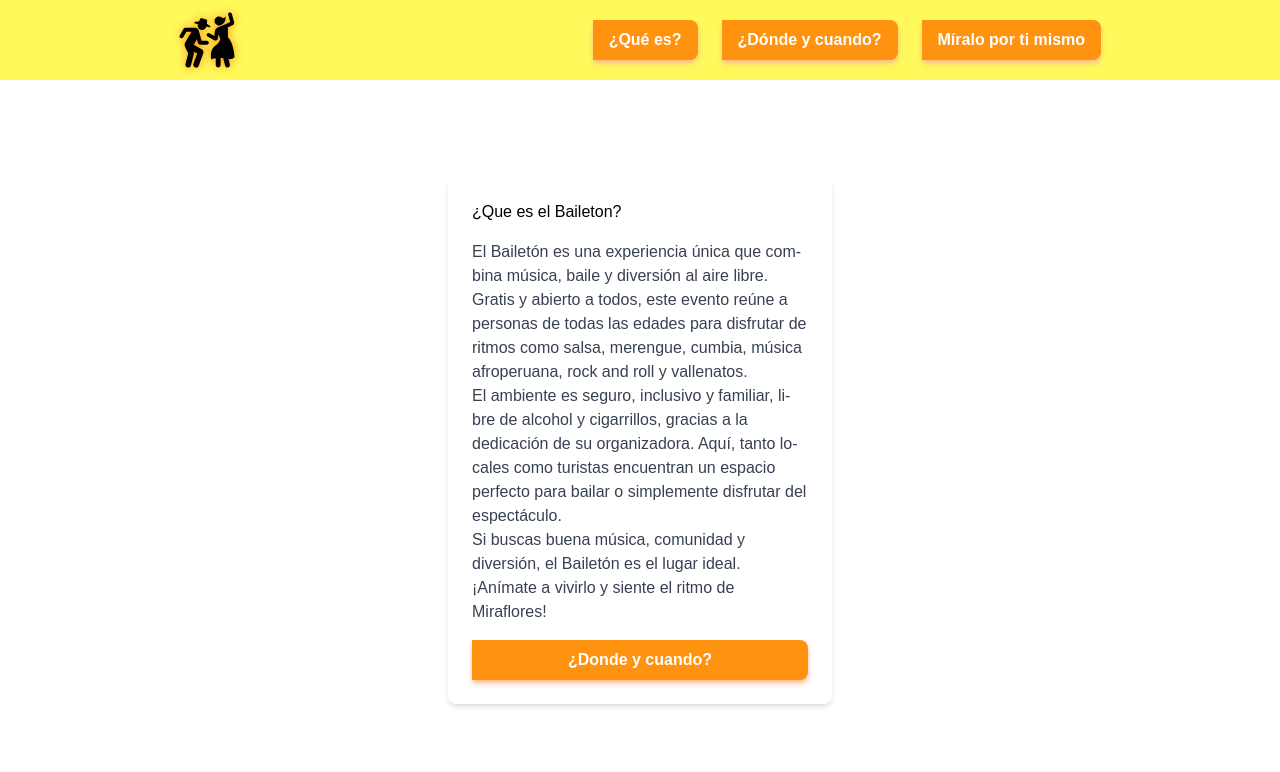
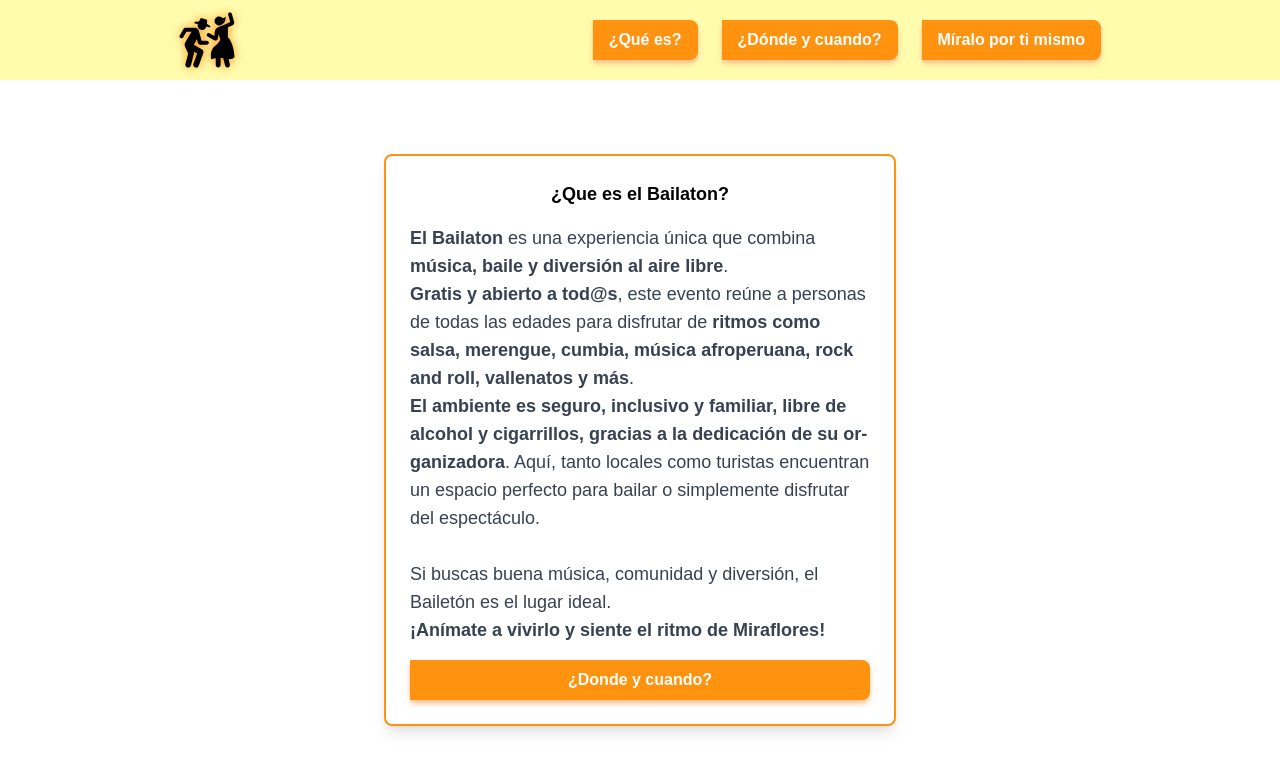
Before and after one commit to malsebasmal/Bailaton, a React (Vite) app: page /whatis in a window 1280 px wide. Shown: the top 772 px of the page. Built offline with nearby package versions, Linux system fonts and the light colour scheme; what tailwindcss-animated would draw is missing.

Commit message:
complete the static page

```diff
--- a/index.html
+++ b/index.html
@@ -4,7 +4,10 @@
     <meta charset="UTF-8" />
     <link rel="icon" type="image/svg+xml" href="/dance.svg" />
     <meta name="viewport" content="width=device-width, initial-scale=1.0" />
-    <title>Sábados Bailables (Parque Kennedy - Miraflores)</title>
+    <title>Bailaton | Parque Kennedy, Miraflores | Sábados bailables en Lima, Perú. Un espacio para divertirte y bailar hasta cansarte</title>
+    <meta name="description" content="Bailaton es una experiencia al aire libre que combina la música, baile y diversión con diversos géneros musicales">
+    <meta name="keywords" content="Bailaton,Baileton,Perú,Lima,Miraflores,Sabados Bailables,Sabados,Baile">
+    <meta name="author" content="malsebasmal">
   </head>
   <body>
     <div id="root"></div>
--- a/src/components/CardSeeForYour.tsx
+++ b/src/components/CardSeeForYour.tsx
@@ -3,7 +3,7 @@ import { Link } from "react-router-dom"
 
 function CardSeeForYour() {
   return(
-    <Card>
+    <Card className="max-w-lg border-2 border-solid border-org shadow-lg">
       <h2>
         Míralo por ti mismo
       </h2>
--- a/src/components/CardWhatIs.tsx
+++ b/src/components/CardWhatIs.tsx
@@ -3,19 +3,22 @@ import { Link } from "react-router-dom"
 
 function CardWhatIs() {
   return (
-    <Card className="max-w-sm">
-      <h2>
-        ¿Que es el Baileton?
+    <Card className="max-w-lg border-2 border-solid border-org shadow-lg">
+      <h2 className="text-lg font-black text-center">
+        ¿Que es el Bailaton?
       </h2>
-      <p className="text-gray-700 dark:text-gray-400">
-        El Bailetón es una experiencia única que combina música, baile y diversión al aire libre.
+      <p className="text-gray-700 dark:text-gray-400 text-pretty text-lg">
+        <span className="font-black">El Bailaton</span> es una experiencia única que combina <span className="font-black">música, baile y diversión al aire libre</span>.
         <br />
-        Gratis y abierto a todos, este evento reúne a personas de todas las edades para disfrutar de ritmos como salsa, merengue, cumbia, música afroperuana, rock and roll y vallenatos.
+        <span className="font-black">Gratis y abierto a tod@s</span>, este evento reúne a personas de todas las edades para disfrutar de <span className="font-black">ritmos como salsa, merengue, cumbia, música afroperuana, rock and roll, vallenatos y más</span>.
         <br />
-        El ambiente es seguro, inclusivo y familiar, libre de alcohol y cigarrillos, gracias a la dedicación de su organizadora.
+        <span className="font-black">El ambiente es seguro, inclusivo y familiar, libre de alcohol y cigarrillos, gracias a la dedicación de su organizadora</span>.
         Aquí, tanto locales como turistas encuentran un espacio perfecto para bailar o simplemente disfrutar del espectáculo.
         <br />
-        Si buscas buena música, comunidad y diversión, el Bailetón es el lugar ideal. ¡Anímate a vivirlo y siente el ritmo de Miraflores!
+        <br />
+        Si buscas buena música, comunidad y diversión, el Bailetón es el lugar ideal.
+        <br />
+        <span className="font-black">¡Anímate a vivirlo y siente el ritmo de Miraflores!</span>
       </p>
       <Link to="/whereandwhen" className="shadow-md shadow-orange-300 text-white font-bold rounded-r-lg py-2 px-4 text-center bg-org">
         ¿Donde y cuando?
--- a/src/components/CardWhereWhen.tsx
+++ b/src/components/CardWhereWhen.tsx
@@ -4,12 +4,12 @@ import Map from "./Map"
 
 function CardWhereWhen() {
   return (
-    <Card className="max-w-sm">
-      <h2>
-        ¿Dónde y cuando asistir al Baileton?
+    <Card className="max-w-lg border-2 border-solid border-org shadow-lg">
+      <h2 className="text-lg font-black text-center">
+        ¿Dónde y cuando asistir al Bailaton?
       </h2>
       <Map />
-      <p>¿Quieres ver como bailan?</p>
+      <p className="font-black text-lg text-gray-700">¿Quieres ver como bailan?...</p>
       <Link to="/seeforyourself" className="shadow-md shadow-orange-300 text-white font-bold rounded-r-lg py-2 px-4 text-center bg-org">
         Míralo por ti mismo
       </Link>
--- a/src/components/Header.tsx
+++ b/src/components/Header.tsx
@@ -3,7 +3,7 @@ import { Link } from "react-router-dom";
 function Header() {
   return (
     <header className="w-full h-20 flex justify-center items-center">
-      <nav className="w-full h-full bg-ylw flex justify-around items-center">
+      <nav className="w-full h-full bg-[#fffcae] flex justify-around items-center">
         <Link to="/">
           <img className="w-14 drop-shadow-org" src="dance.svg" alt="dance" />
         </Link>
--- a/src/index.css
+++ b/src/index.css
@@ -9,9 +9,11 @@
 
 @layer utilities {
   .text-shadow-subtitle {
-    text-shadow: 2px 2px 1px #ff930f;
+    text-shadow:
+    2px 2px 1px #ff930f,
+    2px 2px 10px #ff5733
   }
   .text-shadow-title {
-    text-shadow: 0px 0px 20px #fff95b;
+    text-shadow: 0px 0px 20px #fff95b
   }
 }
--- a/src/pages/HomePage.tsx
+++ b/src/pages/HomePage.tsx
@@ -8,8 +8,8 @@ function HomePage() {
       <CarouselHero />
       <div className="flex flex-col items-center gap-6">
         <h1 className="flex flex-col items-center gap-3">
-          <span className="text-7xl text-shadow-title text-org">Baileton</span>
-          <span className="text-3xl text-shadow-subtitle text-ylw ">Parque Kennedy - Miraflores</span>
+          <span className="text-7xl font-bold text-shadow-title text-org">Bailaton</span>
+          <span className="text-3xl font-semibold text-shadow-subtitle text-ylw ">Parque Kennedy - Miraflores</span>
         </h1>
         <Link className="shadow-md shadow-orange-300 text-white font-bold rounded-r-lg py-2 px-4 text-center bg-org" to="/whatis">¿Que es?</Link>
       </div>
```
